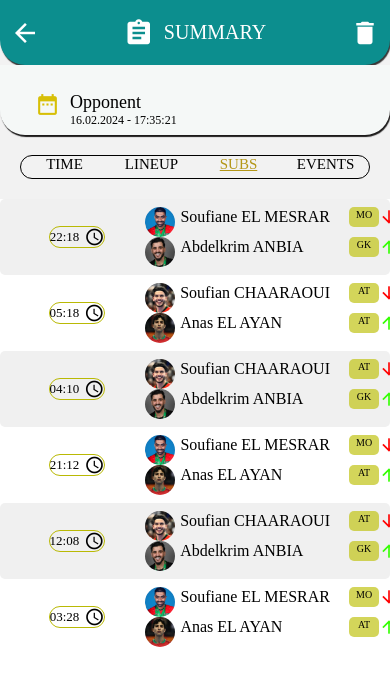
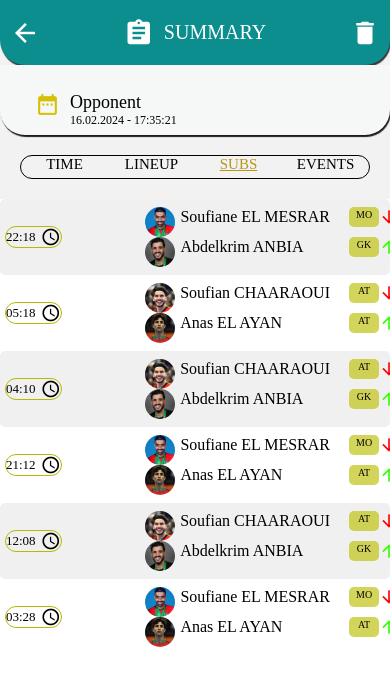
Before and after one commit to YahyaNamir/Salle_Summary, a React Native app: screen /SUBS in a window 390 px wide. Shown: the top 686 px of the page. Built offline with nearby package versions, Linux system fonts and the light colour scheme.

Commit message:
Add Width

```diff
--- a/components/PlayerSub.js
+++ b/components/PlayerSub.js
@@ -8,8 +8,8 @@ const PlayerSub = ({substitution}) => {
       <View
         style={{
           flexDirection: 'row-reverse',
-        //   justifyContent: 'space-between',
-        //   width: '100%',
+          justifyContent: 'space-between',
+          width: '100%',
           alignItems: 'center',
         }}>
         <View>
```
